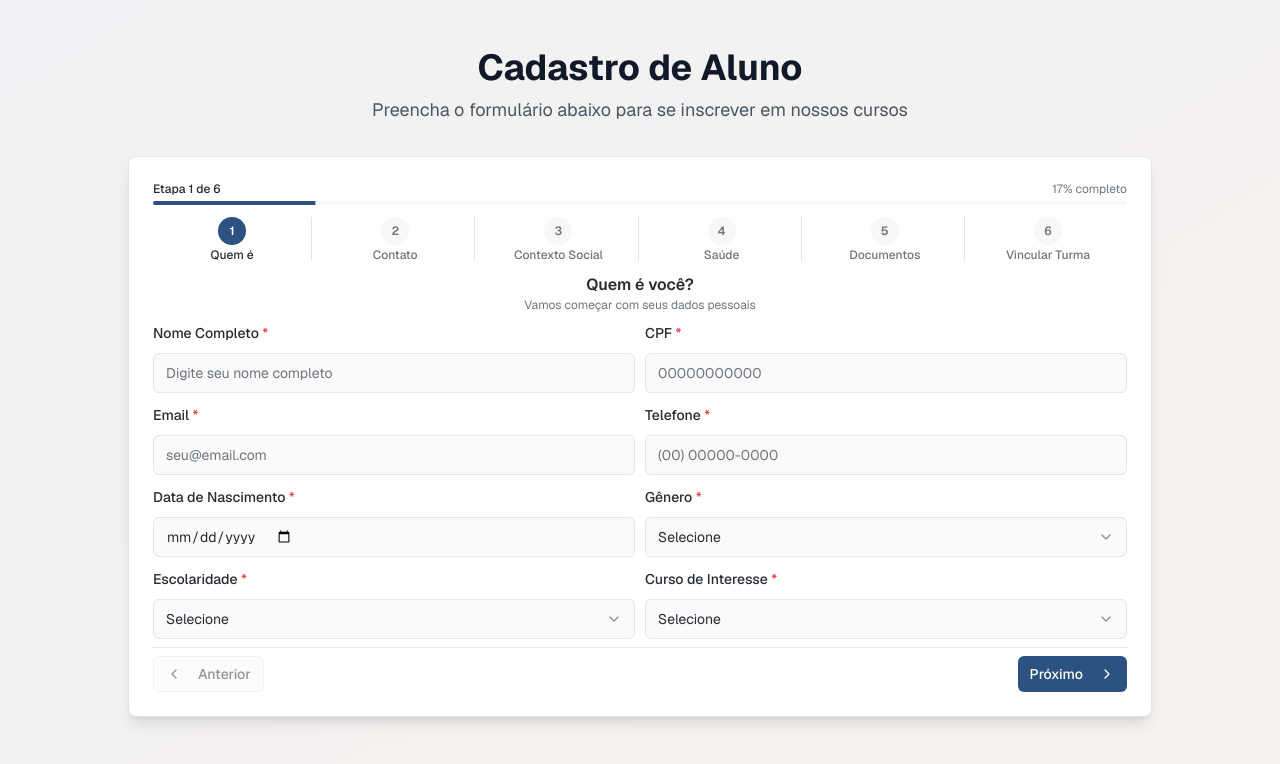
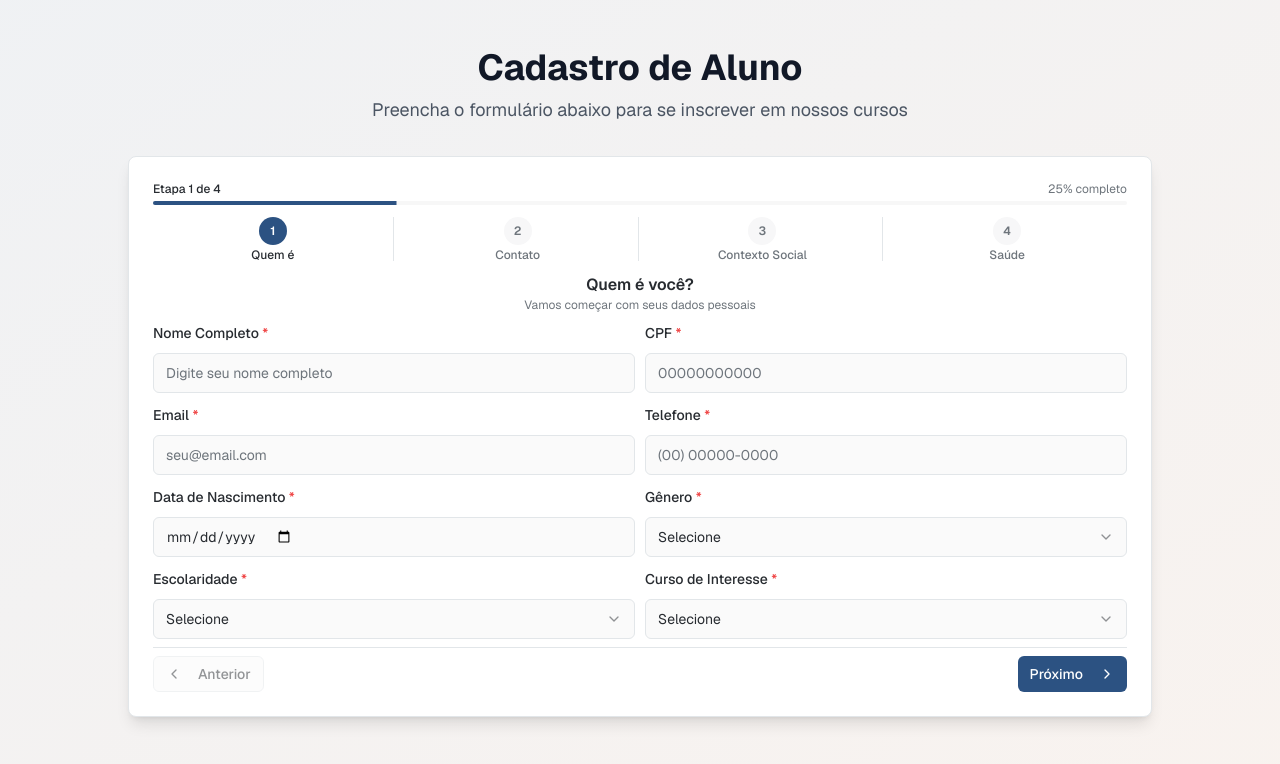
Before and after one commit to santoigor/sistema-academico, a Next.js app: page /cadastro/aluno in a window 1280 px wide. Shown: the top 764 px of the page. Built offline with nearby package versions, Linux system fonts and the light colour scheme.

Commit message:
fix: removing unnecessary steps from student registration

```diff
--- a/app/cadastro/aluno/page.tsx
+++ b/app/cadastro/aluno/page.tsx
@@ -4,7 +4,7 @@ import { useState } from 'react';
 import { useData } from '@/lib/data-context';
 import { StudentRegistrationWizard } from '@/components/forms/StudentRegistrationWizard';
 import { Card } from '@/components/ui/card';
-import type { InteressadoFormData } from '@/lib/schemas';
+import type { CadastroAlunoInteressadoFormData } from '@/lib/schemas';
 import type { Interessado } from '@/lib/types';
 
 export default function CadastroAlunoPublico() {
@@ -12,7 +12,7 @@ export default function CadastroAlunoPublico() {
   const [isSubmitting, setIsSubmitting] = useState(false);
   const [cadastroCompleto, setCadastroCompleto] = useState(false);
 
-  const handleSubmit = async (data: InteressadoFormData, turmaId?: string) => {
+  const handleSubmit = async (data: CadastroAlunoInteressadoFormData, turmaId?: string) => {
     setIsSubmitting(true);
     // turmaId não é usado na versão pública do formulário
     try {
@@ -40,8 +40,8 @@ export default function CadastroAlunoPublico() {
         responsavel: data.responsavelNome ? {
           nome: data.responsavelNome,
           parentesco: data.responsavelParentesco || '',
-          telefone: data.responsavelTelefone || '',
-          email: data.responsavelEmail || '',
+          telefone: data.responsavelTelefone,
+          email: data.responsavelEmail,
         } : undefined,
         contatoEmergencia: {
           nome: data.contatoEmergenciaNome,
@@ -54,6 +54,7 @@ export default function CadastroAlunoPublico() {
         deficiencias: data.deficiencias,
         informacoesCorretas: data.informacoesCorretas,
         documentosEntregues: data.documentos,
+        observacoes: data.observacoes,
         status: 'novo',
         dataRegistro: new Date().toISOString().split('T')[0],
       };
@@ -75,10 +76,10 @@ export default function CadastroAlunoPublico() {
             </svg>
           </div>
           <h1 className="text-2xl font-bold text-gray-900 mb-2">
-            Cadastro realizado com sucesso!
+            Cadastro recebido com sucesso!
           </h1>
           <p className="text-gray-600 mb-6">
-            Obrigado por se inscrever! Sua solicitação foi recebida e em breve entraremos em contato.
+            Por favor, aguarde nosso contato via WhatsApp para os próximos passos.
           </p>
           <p className="text-sm text-muted-foreground">
             Você pode fechar esta página agora.
@@ -107,6 +108,7 @@ export default function CadastroAlunoPublico() {
             cursos={cursos}
             onSubmit={handleSubmit}
             isSubmitting={isSubmitting}
+            isExternal={true}
           />
         </Card>
       </div>
--- a/components/forms/StudentRegistrationWizard.tsx
+++ b/components/forms/StudentRegistrationWizard.tsx
@@ -3,7 +3,7 @@
 import { useState } from 'react';
 import { useForm } from 'react-hook-form';
 import { zodResolver } from '@hookform/resolvers/zod';
-import { interessadoSchema, type InteressadoFormData } from '@/lib/schemas';
+import { cadastroAlunoInteressadoSchema, type CadastroAlunoInteressadoFormData } from '@/lib/schemas';
 import { Button } from '@/components/ui/button';
 import { Progress } from '@/components/ui/progress';
 import { ChevronLeft, ChevronRight, Check } from 'lucide-react';
@@ -18,11 +18,12 @@ import { Step6VincularTurma } from './wizard-steps/Step6VincularTurma';
 interface StudentRegistrationWizardProps {
   cursos: Curso[];
   turmas?: Turma[];
-  onSubmit: (data: InteressadoFormData, turmaId?: string) => void;
+  onSubmit: (data: CadastroAlunoInteressadoFormData, turmaId?: string) => void;
   isSubmitting: boolean;
+  isExternal?: boolean;
 }
 
-const STEPS = [
+const ALL_STEPS = [
   { id: 1, title: 'Quem é', description: 'Dados pessoais' },
   { id: 2, title: 'Contato', description: 'Endereço' },
   { id: 3, title: 'Contexto Social', description: 'Responsável e emergência' },
@@ -31,12 +32,21 @@ const STEPS = [
   { id: 6, title: 'Vincular Turma', description: 'Opcional' },
 ];
 
+const EXTERNAL_STEPS = [
+  { id: 1, title: 'Quem é', description: 'Dados pessoais' },
+  { id: 2, title: 'Contato', description: 'Endereço' },
+  { id: 3, title: 'Contexto Social', description: 'Responsável e emergência' },
+  { id: 4, title: 'Saúde', description: 'Informações de saúde' },
+];
+
 export function StudentRegistrationWizard({
   cursos,
   turmas = [],
   onSubmit,
   isSubmitting,
+  isExternal = false,
 }: StudentRegistrationWizardProps) {
+  const STEPS = isExternal ? EXTERNAL_STEPS : ALL_STEPS;
   const [currentStep, setCurrentStep] = useState(1);
   const [completedSteps, setCompletedSteps] = useState<number[]>([]);
   const [selectedTurmaId, setSelectedTurmaId] = useState<string | undefined>(undefined);
@@ -48,8 +58,8 @@ export function StudentRegistrationWizard({
     trigger,
     watch,
     setValue,
-  } = useForm<InteressadoFormData>({
-    resolver: zodResolver(interessadoSchema),
+  } = useForm<CadastroAlunoInteressadoFormData>({
+    resolver: zodResolver(cadastroAlunoInteressadoSchema),
     mode: 'onChange',
   });
 
--- a/components/forms/wizard-steps/Step2Contato.tsx
+++ b/components/forms/wizard-steps/Step2Contato.tsx
@@ -4,11 +4,11 @@ import { UseFormRegister, FieldErrors } from 'react-hook-form';
 import { Input } from '@/components/ui/input';
 import { Label } from '@/components/ui/label';
 import { MapPin } from 'lucide-react';
-import type { InteressadoFormData } from '@/lib/schemas';
+import type { CadastroAlunoInteressadoFormData } from '@/lib/schemas';
 
 interface Step2ContatoProps {
-  register: UseFormRegister<InteressadoFormData>;
-  errors: FieldErrors<InteressadoFormData>;
+  register: UseFormRegister<CadastroAlunoInteressadoFormData>;
+  errors: FieldErrors<CadastroAlunoInteressadoFormData>;
 }
 
 export function Step2Contato({ register, errors }: Step2ContatoProps) {
--- a/components/forms/wizard-steps/Step3ContextoSocial.tsx
+++ b/components/forms/wizard-steps/Step3ContextoSocial.tsx
@@ -4,11 +4,11 @@ import { UseFormRegister, FieldErrors } from 'react-hook-form';
 import { Input } from '@/components/ui/input';
 import { Label } from '@/components/ui/label';
 import { Users, AlertCircle } from 'lucide-react';
-import type { InteressadoFormData } from '@/lib/schemas';
+import type { CadastroAlunoInteressadoFormData } from '@/lib/schemas';
 
 interface Step3ContextoSocialProps {
-  register: UseFormRegister<InteressadoFormData>;
-  errors: FieldErrors<InteressadoFormData>;
+  register: UseFormRegister<CadastroAlunoInteressadoFormData>;
+  errors: FieldErrors<CadastroAlunoInteressadoFormData>;
 }
 
 export function Step3ContextoSocial({ register, errors }: Step3ContextoSocialProps) {
--- a/lib/schemas.ts
+++ b/lib/schemas.ts
@@ -152,6 +152,8 @@ export const cadastroAlunoInteressadoSchema = z.object({
   }),
   responsavelNome: z.string().optional(),
   responsavelParentesco: z.string().optional(),
+  responsavelTelefone: z.string().optional(),
+  responsavelEmail: z.string().optional(),
   contatoEmergenciaNome: z.string().min(3, 'Nome do contato de emergência é obrigatório'),
   contatoEmergenciaTelefone: z.string().min(10, 'Telefone do contato de emergência é obrigatório'),
   contatoEmergenciaParentesco: z.string().min(1, 'Parentesco do contato de emergência é obrigatório'),
@@ -167,7 +169,9 @@ export const cadastroAlunoInteressadoSchema = z.object({
     comprovanteEscolaridade: z.boolean(),
     comprovanteResidencia: z.boolean(),
     outro: z.boolean(),
+    outroDescricao: z.string().optional(),
   }),
+  observacoes: z.string().optional(),
 });
 
 export type CadastroAlunoInteressadoFormData = z.infer<typeof cadastroAlunoInteressadoSchema>;
--- a/lib/types.ts
+++ b/lib/types.ts
@@ -221,6 +221,8 @@ export interface Interessado {
   responsavel?: {
     nome: string;
     parentesco: string;
+    telefone?: string;
+    email?: string;
   };
   contatoEmergencia?: {
     nome: string;
```
Also changed, not shown: components/forms/wizard-steps/Step1DadosPessoais.tsx (+4 -4 lines), components/forms/wizard-steps/Step4Saude.tsx (+5 -5 lines), components/forms/wizard-steps/Step5Documentos.tsx (+4 -4 lines).
